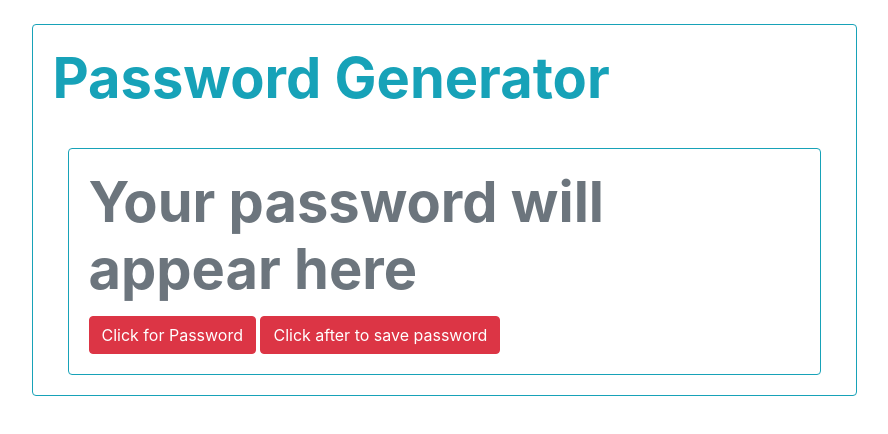
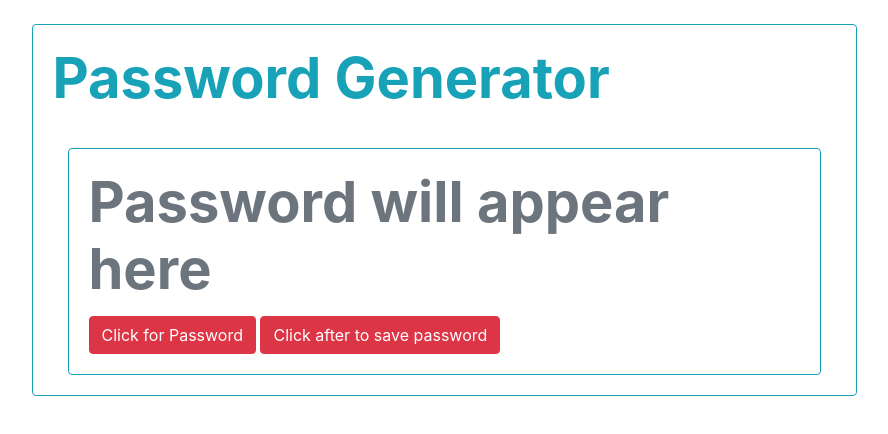
Before and after one commit to danybb2020/PassGenerator, a plain HTML site: page index.html in a window 1280 px wide. Shown: the whole page, without its empty margins (196-1084 px from the left). Drawn offline with nearby package versions, Linux system fonts and the light colour scheme.

Commit message:
Fixed text in HTML

```diff
--- a/index.html
+++ b/index.html
@@ -25,7 +25,7 @@
                    <div class="col-lg-12 col-sm-12 col-md-12">
                      <div class="card mt-4 border-info">
                        <div class="card-body">
-                         <h5 id="displayer" class="card-title text-secondary font-weight-bold display-4">Your password will appear here</h5>
+                         <h5 id="displayer" class="card-title text-secondary font-weight-bold display-4">Password will appear here</h5>
                          <button type="button" id="generator" class="btn btn-danger">Click for Password</button>
                          <button type="button" id="editor" class="btn btn-danger">Click after to save password</button>
                          </div>
```
